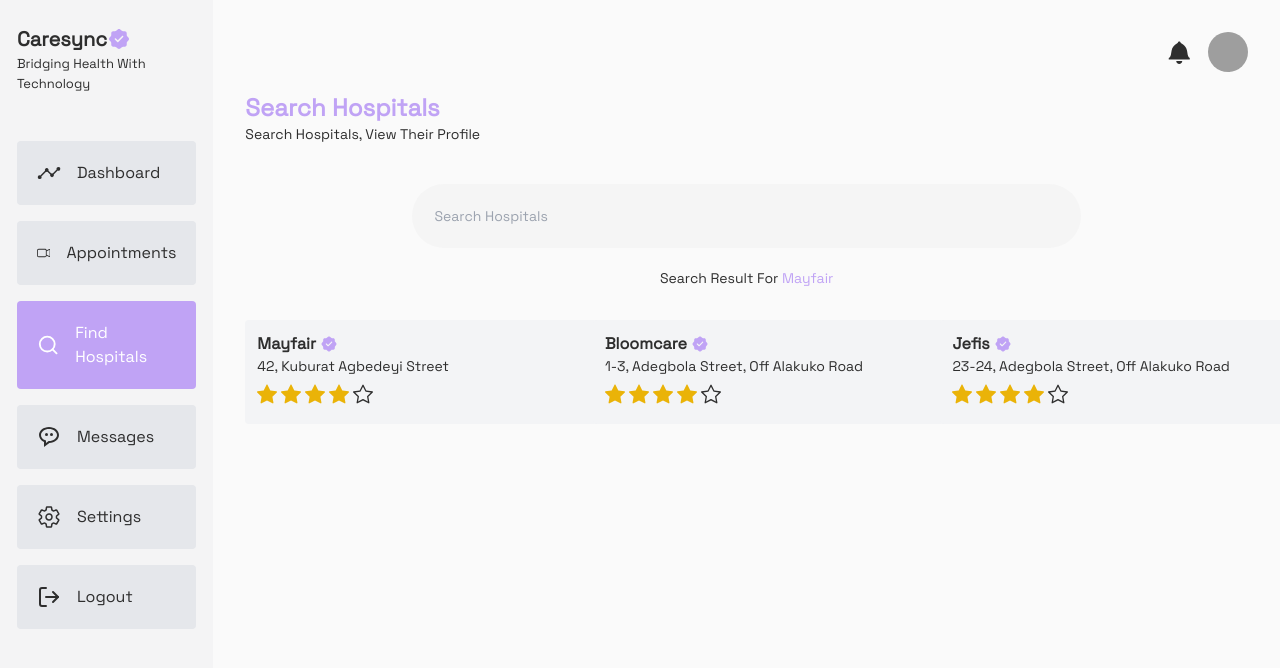
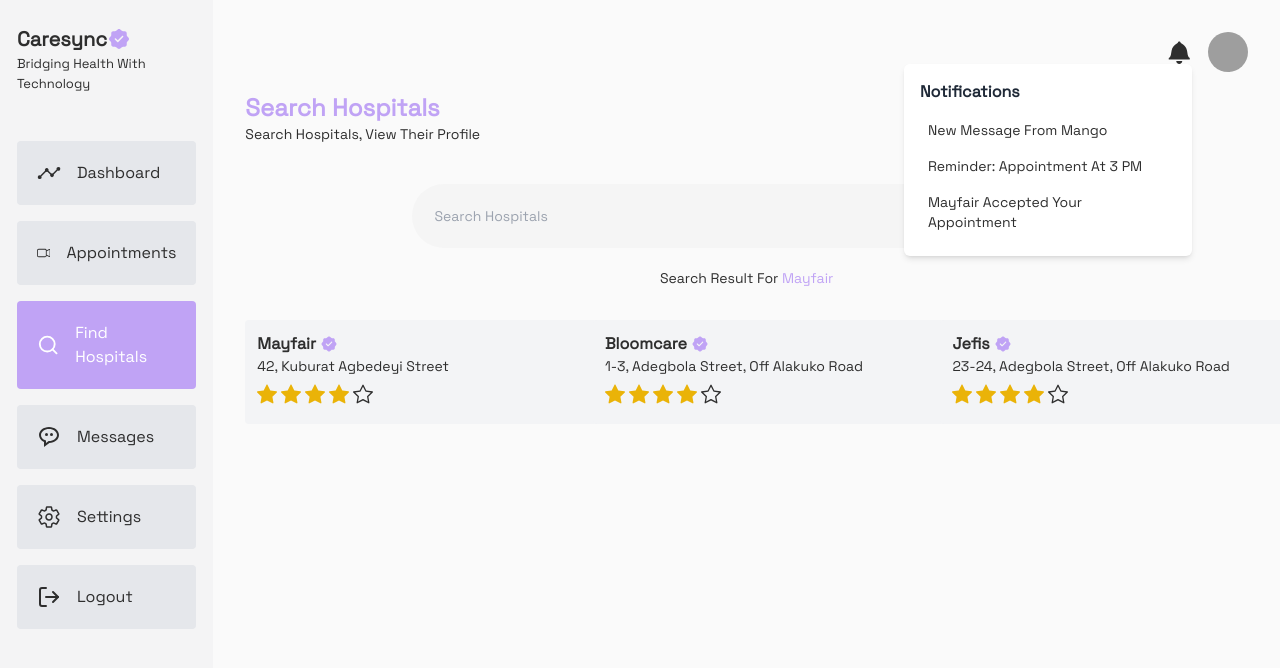
Before and after one commit to Adedoyin-Emmanuel/caresync, a Next.js app: page /user/search in a window 1280 px wide. Both pictures are taken after a click on the icon 1180 px from the left and 52 px from the top of the page. Shown: the top 668 px of the page. Built offline with nearby package versions, Linux system fonts and the light colour scheme; grey boxes are pictures that could not be loaded.

Commit message:
Feat: updated middlware

```diff
--- a/app/components/AppHeader/index.tsx
+++ b/app/components/AppHeader/index.tsx
@@ -1,13 +1,15 @@
-import React from "react";
+import { useLogoutMutation } from "@/app/store/slices/userApiSlice";
+import { AppDispatch, useAppSelector } from "@/app/store/store";
+import { useRouter } from "next/navigation";
+import React, { useEffect, useRef, useState } from "react";
 import { GoBell } from "react-icons/go";
 import { useDispatch } from "react-redux";
-import { useAppSelector, AppDispatch } from "@/app/store/store";
-import { useRouter } from "next/navigation";
-import { useLogoutMutation } from "@/app/store/slices/userApiSlice";
+import toast from "react-hot-toast";
+import { logoutUser } from "@/app/store/slices/auth.slice";
 
 interface AppHeaderProps extends React.HTMLAttributes<HTMLDivElement> {
   className?: string;
-  showWelcomeMessage?: boolean
+  showWelcomeMessage?: boolean;
 }
 
 const AppHeader = ({ className, showWelcomeMessage }: AppHeaderProps) => {
@@ -16,37 +18,207 @@ const AppHeader = ({ className, showWelcomeMessage }: AppHeaderProps) => {
   const { userInfo } = useAppSelector((state) => state.auth);
   const router = useRouter();
 
+  const [isNotificationDropdownVisible, setIsNotificationDropdownVisible] =
+    useState(false);
+  const [isProfileDropdownVisible, setIsProfileDropdownVisible] =
+    useState(false);
+
+  const notificationRef: any = useRef(null);
+  const profileRef: any = useRef(null);
+
+  useEffect(() => {
+    const closeDropdowns = (event: MouseEvent) => {
+      if (
+        isNotificationDropdownVisible &&
+        notificationRef.current &&
+        !notificationRef.current.contains(event.target as Node)
+      ) {
+        setIsNotificationDropdownVisible(false);
+      }
+    };
+
+    window.addEventListener("click", closeDropdowns);
+
+    return () => {
+      window.removeEventListener("click", closeDropdowns);
+    };
+  }, [isNotificationDropdownVisible]);
+
+  useEffect(() => {
+    const closeDropdowns = (event: MouseEvent) => {
+      if (
+        isProfileDropdownVisible &&
+        profileRef.current &&
+        !profileRef.current.contains(event.target as Node)
+      ) {
+        setIsProfileDropdownVisible(false);
+      }
+    };
+
+    window.addEventListener("click", closeDropdowns);
+
+    return () => {
+      window.removeEventListener("click", closeDropdowns);
+    };
+  }, [isProfileDropdownVisible]);
+
+  const toggleNotificationDropdown = () => {
+    setIsNotificationDropdownVisible(!isNotificationDropdownVisible);
+  };
+
+  const toggleProfileDropdown = () => {
+    setIsProfileDropdownVisible(!isProfileDropdownVisible);
+  };
+
+  const notificationItems = [
+    {
+      id: 1,
+      text: "New message from Mango",
+      onClick: () => {
+        console.log(`Hello notification`);
+      },
+    },
+    {
+      id: 2,
+      text: "Reminder: Appointment at 3 PM",
+      onClick: () => {
+        console.log(`Hello notification`);
+      },
+    },
+    {
+      id: 3,
+      text: "Mayfair accepted your appointment",
+      onClick: () => {
+        console.log(`Hello notification`);
+      },
+    },
+  ];
+
+  const profileMenuItems = [
+    {
+      id: 1,
+      text: "view appointments",
+      onClick: () => {},
+    },
+
+    {
+      id: 2,
+      text: "healthcare history",
+      onClick: () => {},
+    },
+    {
+      id: 3,
+      text: "your hospitals",
+      onClick: () => {},
+    },
+
+    {
+      id: 4,
+      text: "view profile",
+      onClick: () => {},
+    },
+
+    {
+      id: 5,
+      text: "settings",
+      onClick: () => {},
+    },
+
+    {
+      id: 6,
+      text: "Logout",
+      onClick: async () => {
+        try {
+          const response = await logout({}).unwrap();
+          if (response) {
+            toast.success(response.message);
+            dispatch(logoutUser());
+            router.push("/auth/login");
+          }
+
+        } catch (error:any) {
+          toast.error(error?.data?.message || error.error || error?.data);
+          }
+      },
+    },
+  ];
+
   return (
     <div
-      className={`${className} flex items-center ${showWelcomeMessage ? "justify-between" : "justify-end"} p-2 md:p-0`}
+      className={`${className} flex items-center ${
+        showWelcomeMessage ? "justify-between" : "justify-end"
+      } p-2 md:p-0`}
     >
       {showWelcomeMessage && (
         <section className="user-name">
-          <h2 className="font-bold capitalize text-2xl">hi, emmysoft 👋</h2>
+          <h2 className="font-bold capitalize text-2xl">
+            hi, {userInfo.username} 👋
+          </h2>
         </section>
       )}
 
       <section className="user-profile flex items-center gap-x-4">
-        <section className="notification">
-          <GoBell className="h-6 w-6 transition-colors hover:text-accent cursor-pointer" />
+        <section
+          className="notification cursor-pointer relative"
+          ref={notificationRef}
+        >
+          <GoBell
+            className="h-6 w-6 transition-colors hover:text-accent cursor-pointer"
+            onClick={toggleNotificationDropdown}
+          />
+
+          {isNotificationDropdownVisible && (
+            <div className="notification-dropdown absolute  top-full w-72 right-0 bg-white z-[100] rounded-md shadow-md p-4">
+              <h4 className="mb-2 font-bold text-gray-800 capitalize">
+                Notifications
+              </h4>
+              {notificationItems.map((item) => (
+                <p
+                  key={item.id}
+                  className="text-sm p-2 hover:bg-purple-100 rounded capitalize"
+                  onClick={() => item.onClick()}
+                >
+                  {item.text}
+                </p>
+              ))}
+            </div>
+          )}
         </section>
-        <div className="avatar cursor-pointer">
-          <div className="w-10 rounded-full">
+        <div className="avatar cursor-pointer relative" ref={profileRef}>
+          <div className="w-10 rounded-full" onClick={toggleProfileDropdown}>
             <img
               className=""
               src="https://api.dicebear.com/7.x/micah/svg?seed=micah"
               alt="user profile image"
             />
           </div>
+
+          {isProfileDropdownVisible && (
+            <div className="profile-dropdown absolute  top-full w-96 right-0 bg-white z-[100] rounded-md shadow-md p-4">
+              <h4 className="mb-2 font-bold text-gray-800 capitalize">
+                Profile Menu
+              </h4>
+              {profileMenuItems.map((item) => (
+                <p
+                  key={item.id}
+                  className="text-[12px] md:text-sm p-3 hover:bg-purple-100 rounded capitalize mt-2 cursor-pointer"
+                  onClick={() => item.onClick()}
+                >
+                  {item.text}
+                </p>
+              ))}
+            </div>
+          )}
         </div>
       </section>
     </div>
   );
 };
 
-
-
-export const HospitalAppHeader = ({ className, showWelcomeMessage }: AppHeaderProps) => {
+export const HospitalAppHeader = ({
+  className,
+  showWelcomeMessage,
+}: AppHeaderProps) => {
   return (
     <div
       className={`${className} flex items-center ${
--- a/app/layout.tsx
+++ b/app/layout.tsx
@@ -1,5 +1,6 @@
 import type { Metadata } from "next";
 import "./globals.css";
+import "react-loading-skeleton/dist/skeleton.css";
 import { ReduxProvider } from "./store/provider";
 import { Toaster } from "react-hot-toast";
 export const metadata: Metadata = {
--- a/app/store/slices/auth.slice.ts
+++ b/app/store/slices/auth.slice.ts
@@ -16,11 +16,11 @@ const authSlice = createSlice({
       localStorage.setItem("userInfo", JSON.stringify(action.payload));
     },
 
-    logout: (state, action) => {
+    logoutUser: () => {
       return initialState;
     },
   },
 });
 
-export const { loginUser, logout } = authSlice.actions;
+export const { loginUser, logoutUser } = authSlice.actions;
 export default authSlice.reducer;
--- a/app/store/slices/userApiSlice.ts
+++ b/app/store/slices/userApiSlice.ts
@@ -16,7 +16,7 @@ export const userApiSlice = apiSlice.injectEndpoints({
     }),
 
     logout: builder.mutation({
-      query: (data) => ({
+      query: () => ({
         url: `${AUTH_URL}/logout`,
         method: "POST",
       }),
```
Also changed, not shown: middleware.ts (+25 -4 lines).
